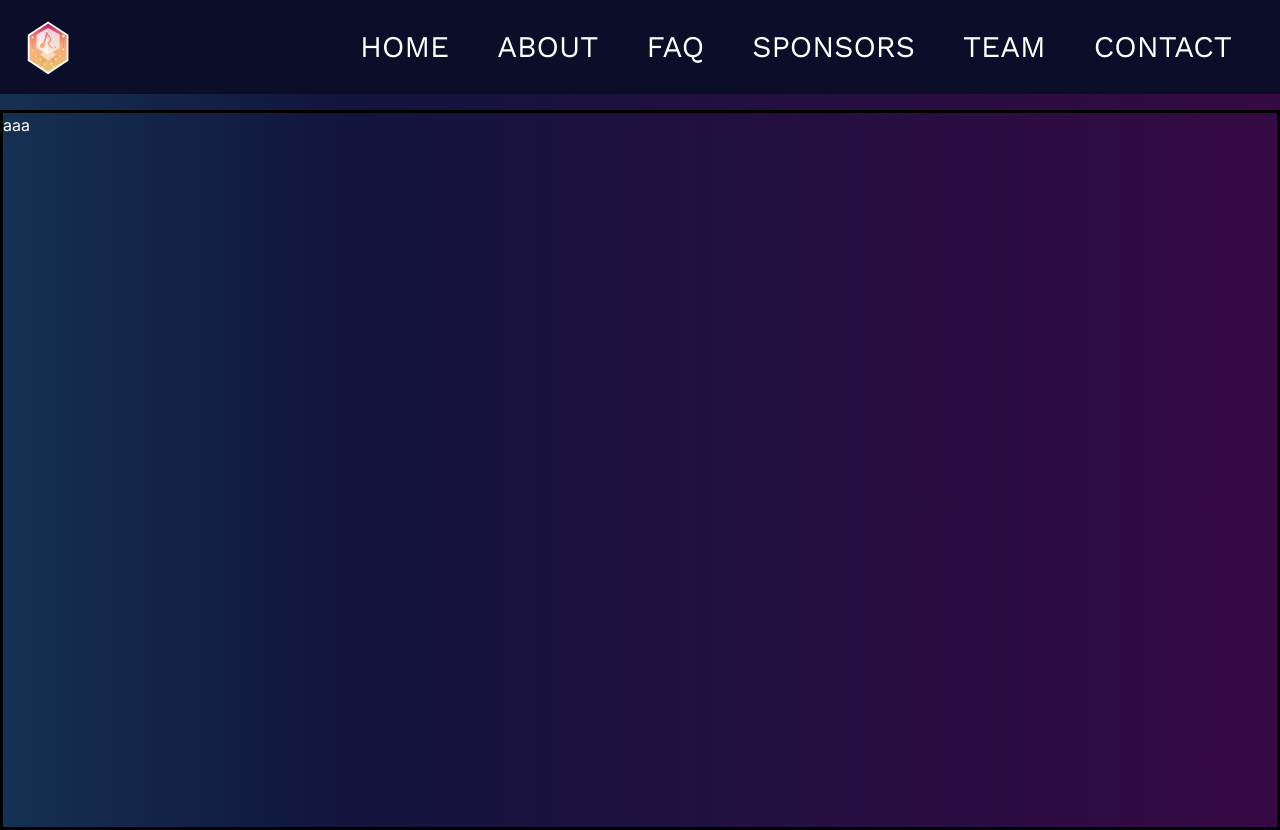
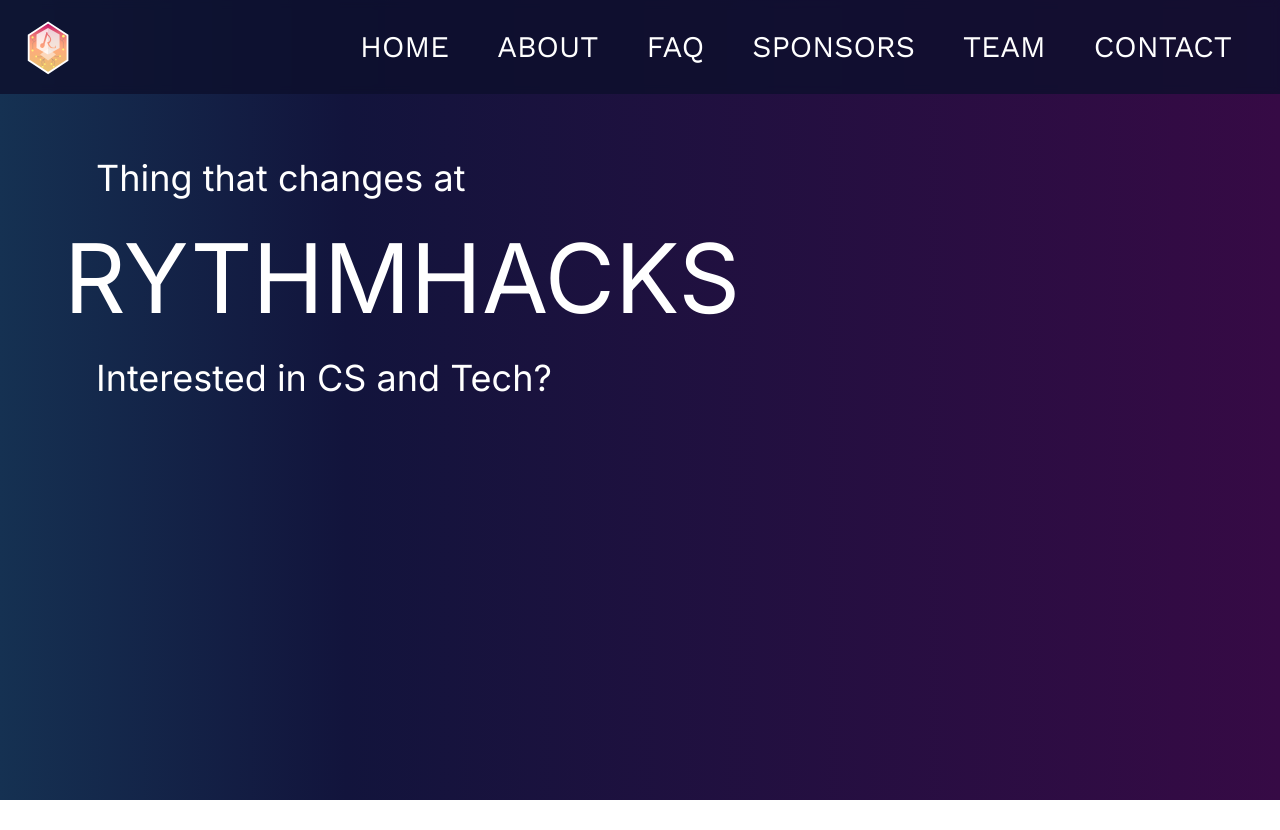
Before and after one commit to RythmHacks/2023.rythmhacks.ca, a React (Create React App) app: page / in a window 1280 px wide. After the commit the page ends 800 px from the top, so only its background shows below. Built offline with nearby package versions, Linux system fonts and the light colour scheme.

Commit message:
some stuff

```diff
--- a/public/index.html
+++ b/public/index.html
@@ -3,20 +3,10 @@
   <head>
     <meta charset="utf-8" />
     <meta name="viewport" content="width=device-width, initial-scale=1" />
+    <link rel="shortcut icon" type="image/x-icon" href="./FINAL_logo-01.svg" />
     <title>RythmHacks</title>
   </head>
   <body>
-    <noscript>You need to enable JavaScript to run this app.</noscript>
     <div id="root"></div>
-    <!--
-      This HTML file is a template.
-      If you open it directly in the browser, you will see an empty page.
-
-      You can add webfonts, meta tags, or analytics to this file.
-      The build step will place the bundled scripts into the <body> tag.
-
-      To begin the development, run `npm start` or `yarn start`.
-      To create a production bundle, use `npm run build` or `yarn build`.
-    -->
   </body>
 </html>
--- a/src/App.js
+++ b/src/App.js
@@ -1,5 +1,5 @@
 import Navbar from './components/Navbar/Navbar.jsx';
-import Hero from './components/Hero';
+import Hero from './components/Hero/Hero.jsx';
 
 function App() {
   return (
--- a/src/components/Hero.jsx
+++ /dev/null
@@ -1,10 +0,0 @@
-
-const Hero = () => {
-    return (
-        <div class='section flex mt-4'>
-            aaa
-        </div>
-    );
-}
-
-export default Hero;
--- /dev/null
+++ b/src/components/Hero/Hero.jsx
@@ -0,0 +1,12 @@
+
+const Hero = () => {
+    return (
+        <div id = 'hero' class='section items-center'>
+            <h2 class='text-4xl ml-8'>Thing that changes at</h2>
+            <h1 class='text-8xl mt-8'>RYTHMHACKS</h1>
+            <h2 class='text-4xl mt-8 ml-8'>Interested in CS and Tech?</h2>
+        </div>
+    );
+}
+
+export default Hero;
--- a/src/components/Navbar/Navbar.scss
+++ b/src/components/Navbar/Navbar.scss
@@ -15,11 +15,11 @@
     font-family: 'Work Sans', sans-serif;
     font-weight: 100;
     backdrop-filter: blur(4px);
-    background-color: darken(rgba(18,20,60,0.4), 5%);
+    background-color: darken(rgba(18,20,60,0.4), 2%);
     transition: background-color 0.5s;
 
     &:hover {
-        background-color: darken(rgba(18,20,60,1), 5%);
+        background-color: darken(rgba(18,20,60,0.8), 4%);
     }
 
     div {
--- a/src/styles.scss
+++ b/src/styles.scss
@@ -18,8 +18,8 @@ body {
 }
 
 .section {
-  height: 90vh;
-  border: 3px solid black;
+  height: 85vh;
+  padding: 5%;
 }
 
 button {
```
Also changed, not shown: public/FINAL_logo-01.svg (added), src/components/Hero/Hero.scss (added).
